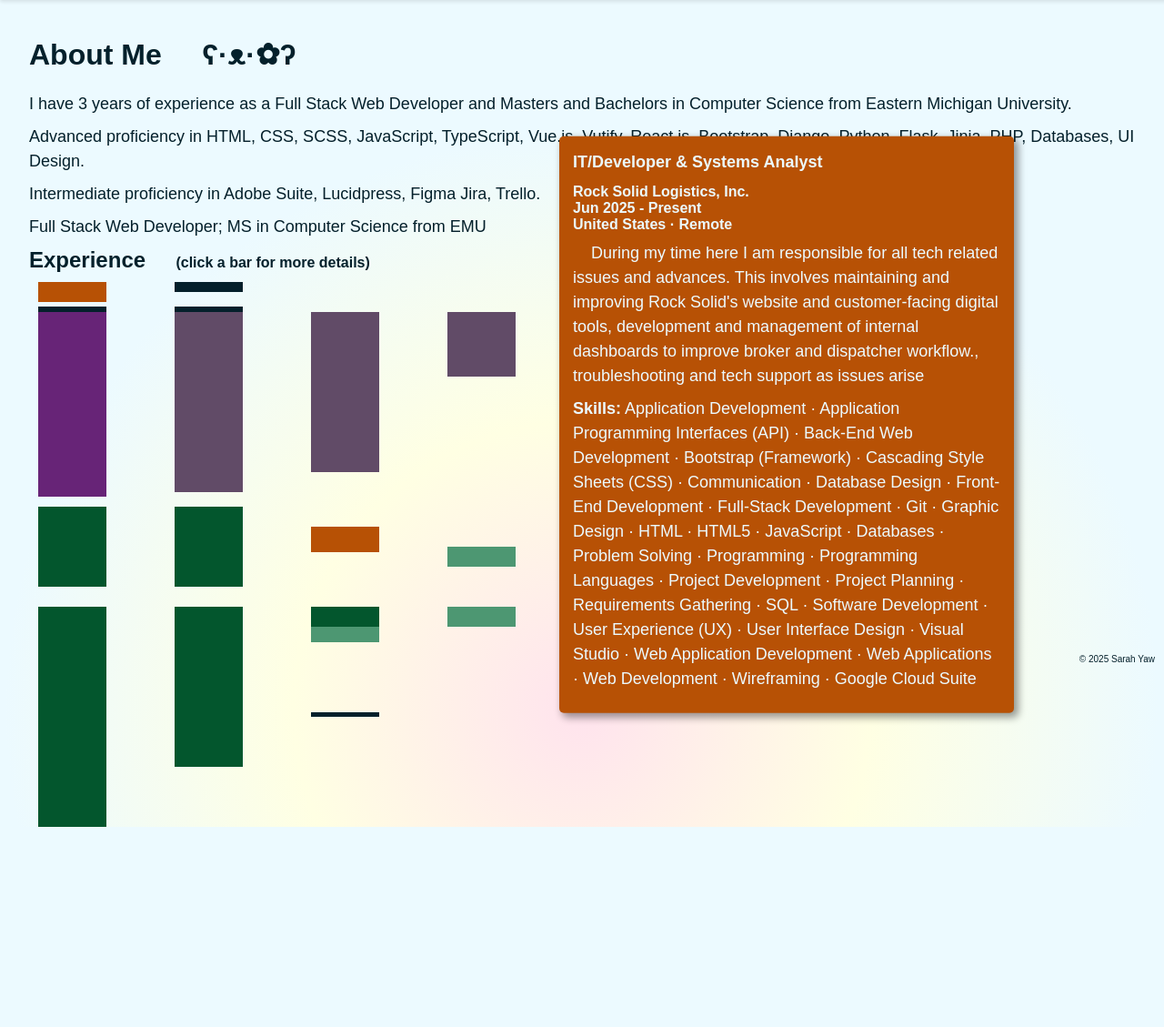
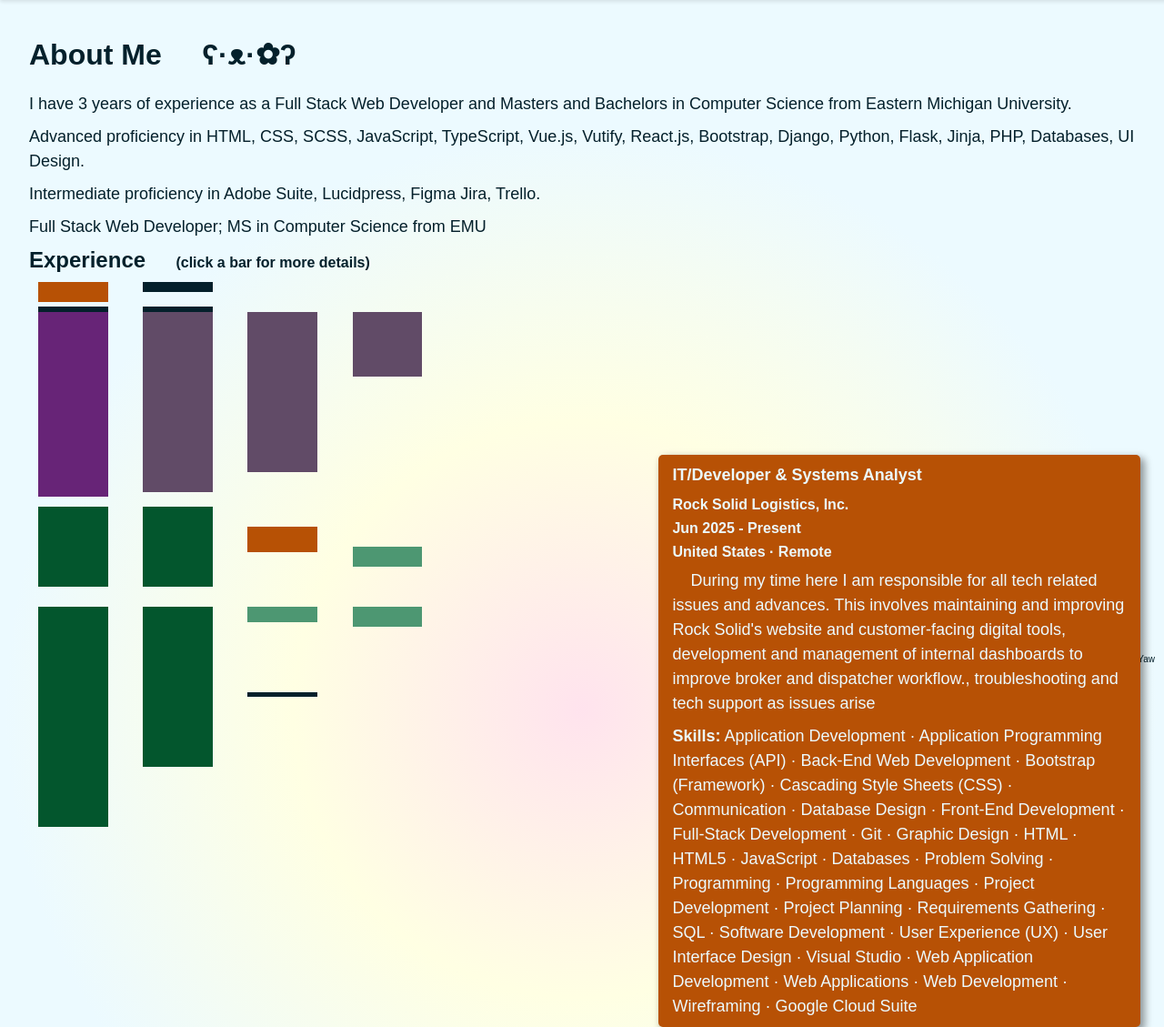
Before and after one commit to SarahYaw/PortfolioSite, a Flask app: page /about in a window 1280 px wide. Shown: the part 60-1189 px from the top of the page at 91% size. Before the commit the page ends 969 px from the top, so only its background shows below. Run offline with Flask 3, Linux system fonts and the light colour scheme.

Commit message:
timeline refactoring again and some other minor touchups

```diff
--- a/website/static/modules/timeline.css
+++ b/website/static/modules/timeline.css
@@ -6,9 +6,9 @@ h2 {
 .timeline-container {
     padding-left: 10px;
     display: grid;
-    grid-template-columns: 150px 150px 150px 150px;
-    height: 60vh;
-    width: fit-content;
+    width: 60vw;
+    grid-template-columns: 10% 10% 10% 10%;
+    gap: 5%;
 
     .squished {
         width: 0px !important;
@@ -39,114 +39,11 @@ h2 {
         left: 40px;
     }
 
-    *,
-    *::before,
-    *::after {
-        margin: 0;
-        padding: 0;
-        box-sizing: border-box;
-    }
-
-    ul li {
-        position:relative;
+    .timeline-event {
+        position: relative;
         list-style-type: none;
-        border-left: solid 75px #04202b;
         cursor: pointer;
-
-        .card {
-            margin: 0;
-            width: 500px;
-            min-height: 300px;
-            padding: 15px;
-            border-radius: 5px;
-            background-color: #04202b;
-            color: #ecfaff;
-            border: none;
-            z-index: 1000;
-            position: fixed;
-            top: 50%;
-            left: 50%;
-            transform: translate(-5%, -30%);
-            box-shadow: 4px 4px 9px 1px rgba(0, 0, 0, 0.4);
-
-            .title {
-                font-weight: bold;
-                font-size: 18px;
-                display: block;
-                margin-bottom: 10px;
-            }
-
-            a {
-                color: #ecfaff !important;
-                text-decoration: underline;
-                &:visited {
-                  color: #ecfaff !important;
-                }
-            }
-
-            .card-body {
-                text-align: left;
-                z-index: 10;
-
-                p {
-                    font-weight: unset;
-                    margin: 0.5em 0;
-                    line-height: 1.5;
-                }
-            }
-        }
-
-
-        &.empty {
-            visibility: hidden;
-        }
-
-        &.green {
-            border-color: #03562d;
-            color: #ecfaff;
-
-            .card {
-                background-color: #03562d;
-            }
-            &.light {
-                border-color: #4d9772;
-
-                .card {
-                    background-color: #4d9772;
-                }
-            }
-        }
-
-        &.purple {
-            border-color: #672477;
-            color: #ecfaff;
-
-            .card {
-                background-color: #672477;
-            }
-            &.light {
-                border-color: #614b67;
-
-                .card {
-                    background-color: #614b67;
-                }
-            }
-        }
-
-        &.orange {
-            border-color: #b75105;
-
-            .card {
-                background-color: #b75105;
-            }
-            &.light {
-                border-color: #8f6546;
-
-                .card {
-                    background-color: #8f6546;
-                }
-            }
-        }
+        background-color: #04202b;
 
         &.zero_month,
         &.one_month {
@@ -204,6 +101,80 @@ h2 {
             height: calc(44px * 5.5);
         }
     }
+    .card {
+        margin: 0;
+        width: 500px;
+        min-height: 300px;
+        padding: 0 15px;
+        border-radius: 5px;
+        background-color: #04202b;
+        color: #ecfaff;
+        border: none;
+        z-index: 1000;
+        position: absolute;
+        top: 70vh;
+        right: 2vw;
+        box-shadow: 4px 4px 9px 1px rgba(0, 0, 0, 0.4);
+
+        .title {
+            font-weight: bold;
+            font-size: 18px;
+            display: block;
+            margin-bottom: 10px;
+        }
+
+        a {
+            color: #ecfaff !important;
+            text-decoration: underline;
+            &:visited {
+            color: #ecfaff !important;
+            }
+        }
+
+        .card-body {
+            text-align: left;
+            z-index: 10;
+
+            p {
+                font-weight: unset;
+                margin: 0.5em 0;
+                line-height: 1.5;
+            }
+        }
+
+        h4 {
+            margin: 0.5em 0 0.2em 0;
+        }
+    }
+
+
+    .green {
+        background-color: #03562d !important;
+
+        &.light {
+            background-color: #4d9772 !important;
+        }
+    }
+
+    .purple {
+        background-color: #672477 !important;
+
+        &.light {
+            background-color: #614b67 !important;
+        }
+    }
+
+    .orange {
+        background-color: #b75105 !important;
+
+        &.light {
+            background-color: #8f6546 !important;
+        }
+    }
+
+    .empty {
+        visibility: hidden;
+    }
 }
 .mobile-timeline {
     display: none;
--- a/website/static/styles.css
+++ b/website/static/styles.css
@@ -3,7 +3,6 @@ html {
     background-size: 100vw 210vh;
 }
 body {
-    /* background-color: #ecfaff; */
     color: #04202b;
     margin: 0;
     font-family: Arial, Helvetica, sans-serif;
@@ -16,7 +15,7 @@ nav {
     position: fixed;
     width: 100%;
     top: 0;
-    z-index: 1000;
+    z-index: 3000;
     box-shadow: 0 2px 4px rgba(0, 0, 0, 0.1);
 }
 nav ul {
@@ -60,11 +59,11 @@ main a {
 }
 .float-right{
     float: right;
-    margin: 0 0 10px 10px;
+    margin: 0 0 2vh 2vw !important;
 }
 .float-left{
     float: left;
-    margin: 0 0 10px 10px;
+    margin: 0 2vw 2vh 0 !important;
 }
 .float-bottom {
     position: absolute;
@@ -83,7 +82,6 @@ main a {
     display: flex;
     flex-direction: column;
     box-shadow: rgba(0, 0, 0, 0.4) 5px 5px 5px;
-    margin: 0 50px 0 50px;
 }
 .picture img {
     display: block;
@@ -97,15 +95,14 @@ main a {
     margin: 5px 0 0 0;
 }
 .picture.home {
-    width: 400px;
+    width: 200px;
 
     img {
-        width: 400px
+        width: 200px
     }
 }
 .contact-border {
-    position: absolute;
-    right: 3vw;
+    margin: 1vh 1vw;
     background-image: linear-gradient(to right, #04202b, lightblue, lavenderblush, khaki);
     box-shadow: 0 2px 4px rgba(0, 0, 0, 0.4);
     border-radius: 10px;
@@ -117,7 +114,7 @@ main a {
     border-radius: 10px;
     background-color: floralwhite;
 
-    h1 {
+    h2 {
         margin: 5px 0 5px 0;
     }
 }
--- a/website/templates/about.html
+++ b/website/templates/about.html
@@ -19,11 +19,12 @@
                 {{ timelines(context.timeline_items_3, 'three') }}
                 {{ timelines(context.timeline_items_4, 'four') }}
                 <script>
-                    document.querySelector('.card').classList.toggle('squished', false)
+                    document.querySelector('.card.current').classList.toggle('squished', false)
                     function togglePopup(item) {
-                        item.querySelector('.card').classList.toggle('squished')
+                        id = item.id.split('_')[0]
+                        document.getElementById(id).classList.toggle('squished')
                         document.querySelectorAll('.card').forEach((other) => {
-                            if (other.parentElement != item) {
+                            if (other.id != id) {
                                 other.classList.toggle('squished', true)
                             }
                         })
--- a/website/templates/timelines.html
+++ b/website/templates/timelines.html
@@ -1,10 +1,9 @@
 <!-- assistance from https://codepen.io/alvarotrigo/pen/QWqLEGL -->
 {% macro timelines(timeline, number) %}
 <div class="timeline {{number}}">
-    <ul class="timeline-events">
     {% for item in timeline %}
-        <li class="{{item.tags}}" onclick="togglePopup(this)">
-            <div class="card squished">
+        <div class="{{item.bar_tags}}" onclick="togglePopup(this)" id="{{item.id}}_button"></div>
+        <div class="card squished {{item.card_tags}}" id="{{item.id}}" onclick="togglePopup(this)">
             {% if item.link %}
             <p class="title"><a href={{item.link}} target="_blank">{{item.title}}</a></p>
             {% else %}
@@ -24,8 +23,6 @@
                 </div>
             {% endif %}
         </div>
-        </li>
     {% endfor %}
-    </ul>
 </div>
 {% endmacro %}
```
Also changed, not shown: website/data.py (+81 -35 lines), website/templates/index.html (+7 -6 lines). Lines whose indentation alone changed are shown as unchanged.
